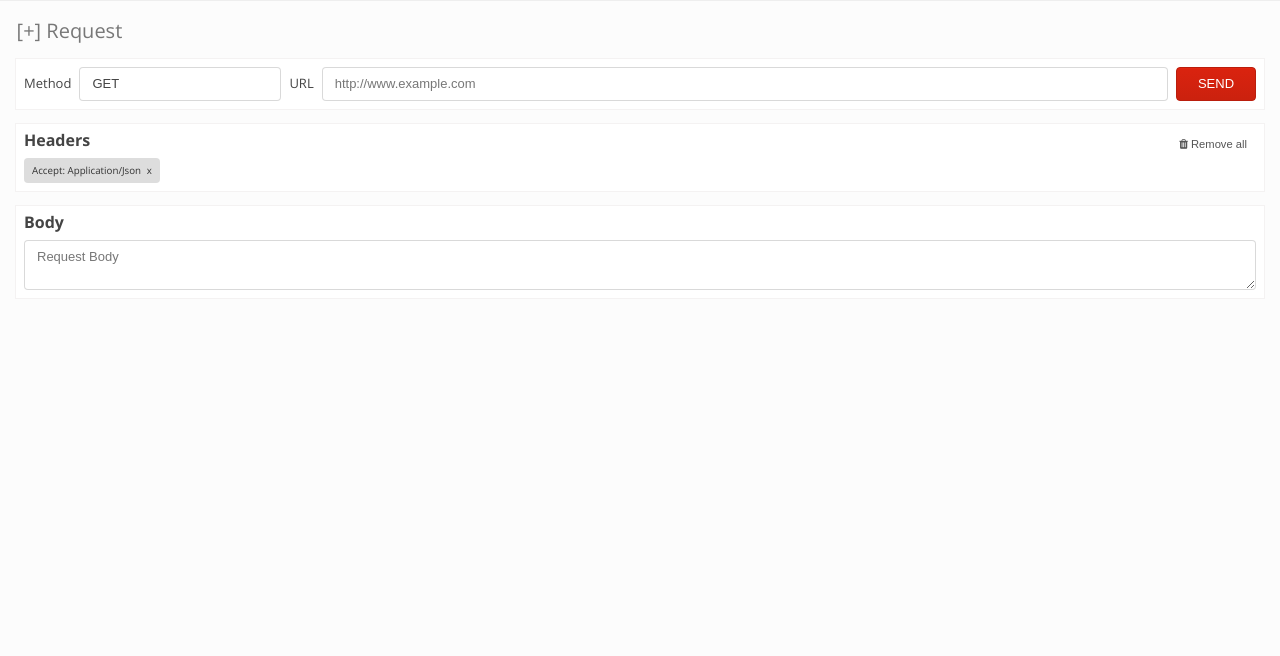
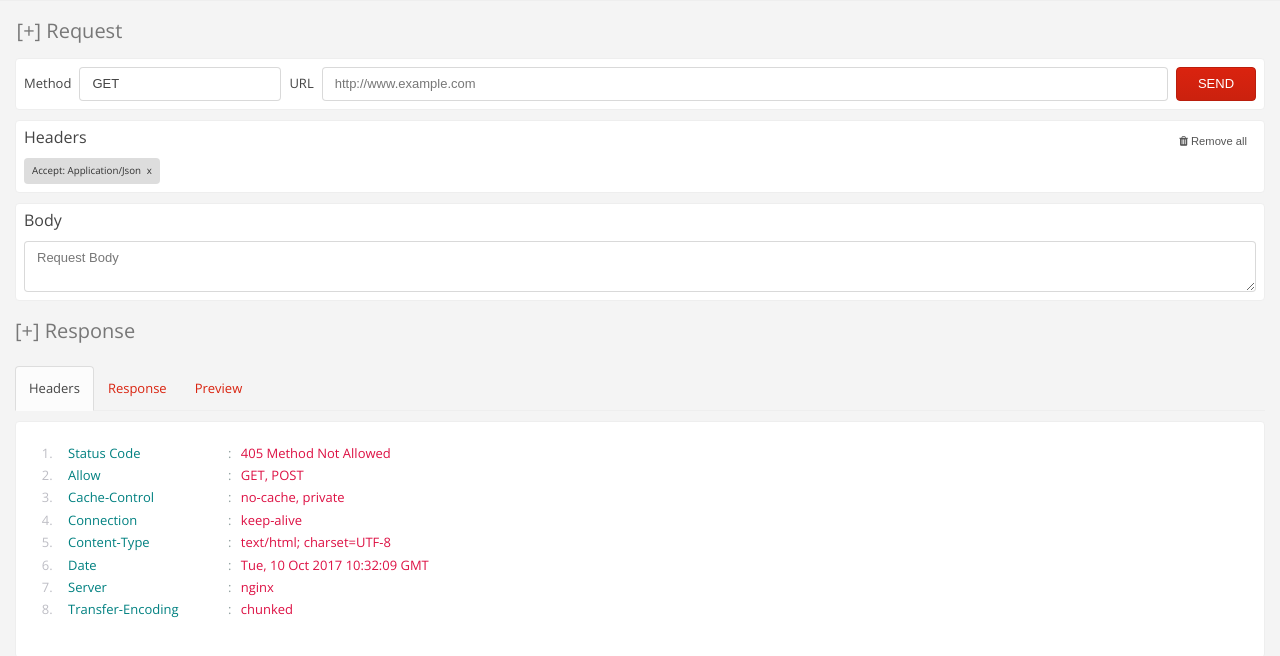
Before and after one commit to chao/RESTClient, a browser extension: page src/index.html in a window 1280 px wide. Shown: the part 60-716 px from the top of the page. Drawn offline with nearby package versions, Linux system fonts and the light colour scheme; files that its build step writes are made by us from their sources; files whose address does not match are found by name.

Commit message:
Added Response Body

```diff
--- a/src/index.html
+++ b/src/index.html
@@ -82,13 +82,14 @@
   <!-- Request -->
   <div class="request-container container-fluid">
     <div class="row">
-      <div class="col">
+      <div class="col-12">
         <h5 class="text-muted title"> [+] Request</h5>
       </div>
     </div>
     <div class="request-form row">
       <div class="col-12">
-        <div class="box">
+        <div class="card">
+          <div class="card-block">
             <div class="form-inline d-flex flex-row">
               <label for="request-method">Method</label>
               <input type="text" class="form-control" id="request-method" value="GET">
@@ -98,27 +99,84 @@
             </div>
           </div>
         </div>
+      </div>
 
-      <div class="col-12 div-request-headers">
-        <div class="box">
-          <h6 class="box-title">Headers <button type="button" class="btn-remove-all-headers btn btn-outline-secondary btn-sm"><i class="fa fa-trash"></i> Remove all</button></h6>
+      <div class="col-12 div-request-headers m-t-sm">
+        <div class="card">
+          <div class="card-block">
+            <h6 class="card-title">Headers <button type="button" class="btn-remove-all-headers btn btn-outline-secondary btn-sm"><i class="fa fa-trash"></i> Remove all</button></h6>
             <div class="d-flex flex-wrap">
               <span class="badge badge-default p-2">Accept: Application/Json <a href="javascript:;" class="btn-remove-header">x</a></span>
             </div>
           </div>
         </div>
+      </div>
 
-      <div class="col-12 div-request-body">
-        <div class="box">
-          <h6 class="box-title">Body</h6>
+      <div class="col-12 div-request-body m-t-sm">
+        <div class="card">
+          <div class="card-block">
+            <h6 class="card-title">Body</h6>
             <div class="d-flex">
             <textarea id="request-body" class="form-control" placeholder="Request Body"></textarea>
           </div>
           </div>
         </div>
       </div>
+
+    </div>
   </div>
   <!-- Request end -->
+
+  <!-- Response -->
+  <div class="response-container container-fluid m-t-lg">
+    <div class="row">
+      <div class="col-12">
+        <h5 class="text-muted title"> [+] Response</h5>
+      </div>
+    </div>
+
+    <div class="row div-response m-t-md">
+      <div class="col-12">
+        <ul class="nav nav-tabs" role="tablist">
+          <li class="nav-item">
+            <a class="nav-link active" data-toggle="tab" href="#response-headers" role="tab">Headers</a>
+          </li>
+          <li class="nav-item">
+            <a class="nav-link" data-toggle="tab" href="#response-body" role="tab">Response</a>
+          </li>
+          <li class="nav-item">
+            <a class="nav-link" data-toggle="tab" href="#response-preview" role="tab">Preview</a>
+          </li>
+        </ul>
+        <div class="tab-content m-t-sm">
+          <!-- response-headers -->
+          <div class="tab-pane active" id="response-headers" role="tabpanel">
+            <div class="card">
+              <div class="card-block">
+                <ol class="linenums">
+                  <li><span class="d-flex"><span class="header-name">Status Code</span><span class="header-split">: </span><span class="header-value">405 Method Not Allowed</span></span></li>
+                  <li><span class="d-flex"><span class="header-name">Allow</span><span class="header-split">: </span><span class="header-value">GET, POST</span></span></li>
+                  <li><span class="d-flex"><span class="header-name">Cache-Control</span><span class="header-split">: </span><span class="header-value">no-cache, private</span></span></li>
+                  <li><span class="d-flex"><span class="header-name">Connection</span><span class="header-split">: </span><span class="header-value">keep-alive</span></span></li>
+                  <li><span class="d-flex"><span class="header-name">Content-Type</span><span class="header-split">: </span><span class="header-value">text/html; charset=UTF-8</span></span></li>
+                  <li><span class="d-flex"><span class="header-name">Date</span><span class="header-split">: </span><span class="header-value">Tue, 10 Oct 2017 10:32:09 GMT</span></span></li>
+                  <li><span class="d-flex"><span class="header-name">Server</span><span class="header-split">: </span><span class="header-value">nginx</span></span></li>
+                  <li><span class="d-flex"><span class="header-name">Transfer-Encoding</span><span class="header-split">: </span><span class="header-value">chunked</span></span></li>
+                </ol>
+              </div>
+            </div>
+          </div>
+          <!-- response-headers end -->
+
+          <div class="tab-pane" id="response-body" role="tabpanel">...</div>
+          <div class="tab-pane" id="response-preview" role="tabpanel">...</div>
+        </div>
+      </div>
+    </div>
+  </div>
+  <!-- Response End -->
+
+
   <script src="scripts/plugins/jquery/jquery.js"></script>
   <script src="scripts/plugins/popper.js/popper.js"></script>
   <script src="scripts/plugins/bootstrap/bootstrap.js"></script>
--- a/src/styles/index.scss
+++ b/src/styles/index.scss
@@ -1,5 +1,6 @@
 body {
     padding-top: 5rem;
+    background-color: #CCC3;
 }
 .navbar-brand {
     margin-right: 0rem;
@@ -8,19 +9,21 @@ body {
 #nav-item-file {
     padding-left: 0 !important;
 }
-.box {
-    border: 0.1rem solid #DAD4D44D;
-    background-color: #FFF;
-    padding: 0.5rem;
-    margin-bottom: 0.8rem;
-    .box-title {
-        font-weight: 600;
-    }
+.m-t-sm {
+    margin-top: 0.6rem;
 }
-
+.m-t-md {
+    margin-top: 1rem;
+}
+.m-t-lg {
+    margin-top: 1.2rem;
+}
 .request-container {
     .title {
         margin-left: 0.1rem;
+    }
+    .card-block {
+        padding: 0.5rem;
     }
     .request-form {
         margin-top: 0.5rem;
@@ -63,3 +66,29 @@ body {
         }
     }
 }
+
+.response-container {
+    #response-headers {
+        .card-block {
+            padding-left: 0;
+        }
+        ol.linenums li {
+            padding-left: 12px;
+            color: #bebec5;
+            line-height: 1.4rem;
+            text-shadow: 0 1px 0 #fff;
+            .header-name {
+                color: teal;
+                width: 10rem;
+            }
+            .header-split {
+                color: #93a1a1;
+                width: 0.8rem;
+            }
+            .header-value {
+                color: #D14;
+                flex: 1;
+            }
+        }
+    }
+}
```
Lines whose indentation alone changed are shown as unchanged.
